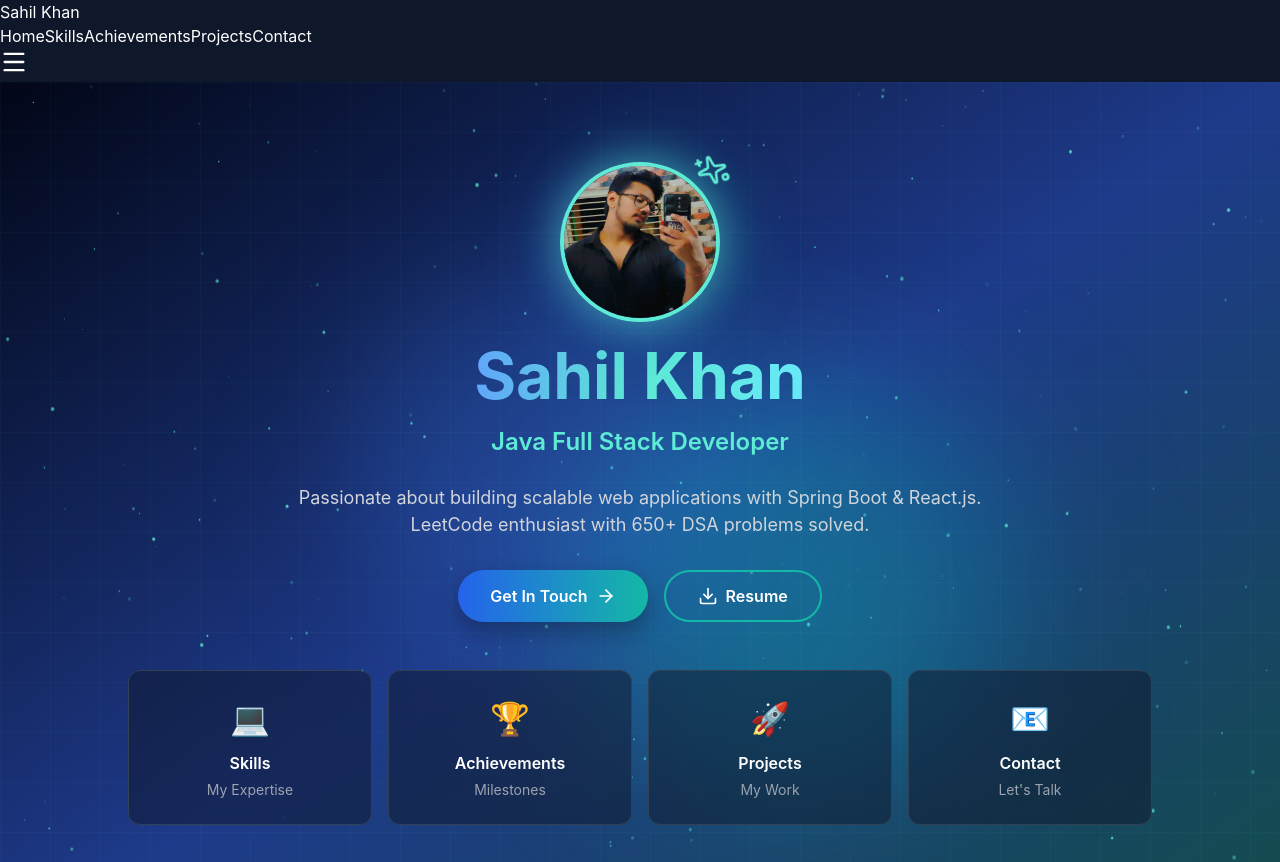
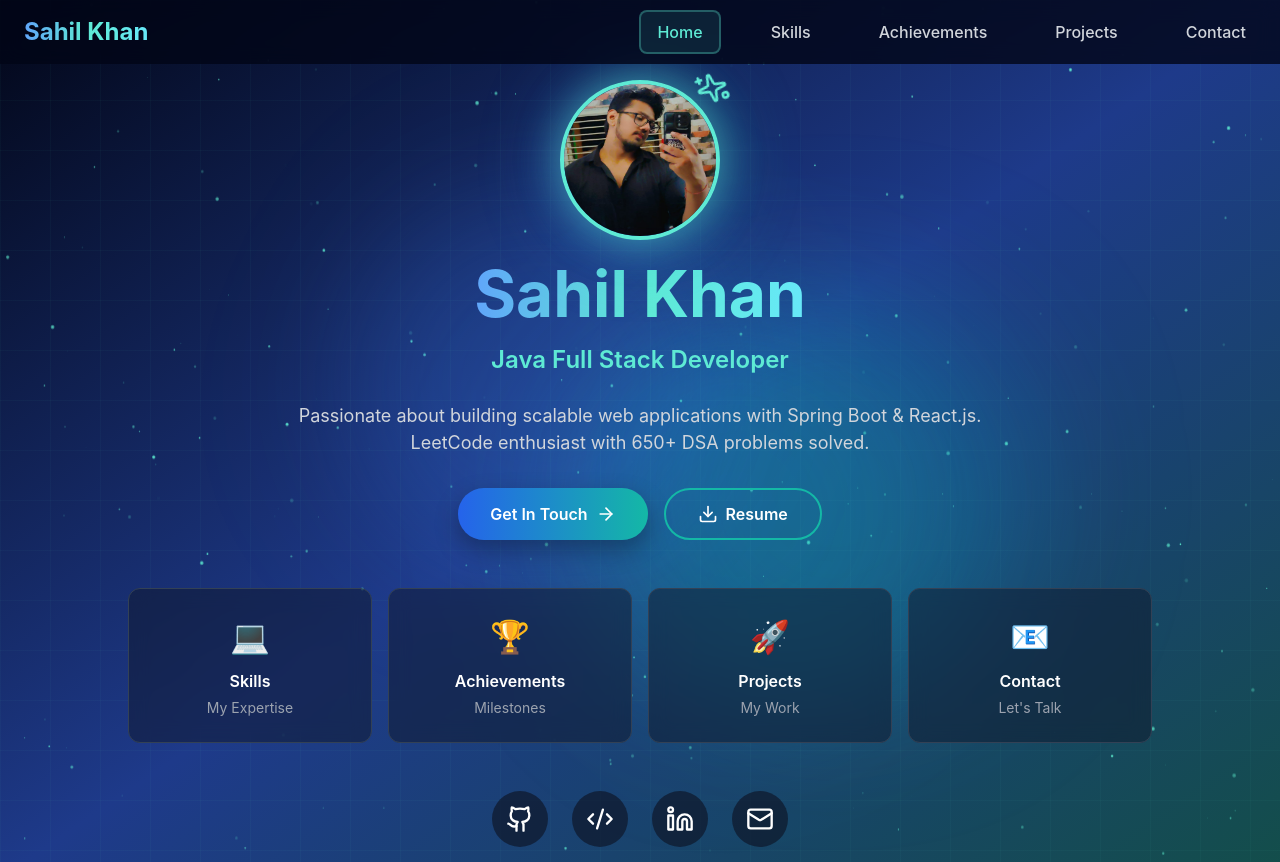
Before and after one commit to sahil-786-sahil/My_Portfolio, a React (Vite) app: page / in a window 1280 px wide. Shown: the top 862 px of the page. Built offline with nearby package versions, Linux system fonts and the light colour scheme.

Commit message:
Add mobile responsiveness to Navbar component

```diff
--- a/src/components/Navbar.jsx
+++ b/src/components/Navbar.jsx
@@ -4,14 +4,25 @@ import { Menu, X } from 'lucide-react';
 const Navbar = ({ activeSection, setActiveSection }) => {
   const [isOpen, setIsOpen] = useState(false);
   const [scrolled, setScrolled] = useState(false);
+  const [isMobile, setIsMobile] = useState(false);
 
   useEffect(() => {
     const handleScroll = () => {
       setScrolled(window.scrollY > 50);
     };
 
+    const handleResize = () => {
+      setIsMobile(window.innerWidth <= 768);
+    };
+
+    handleResize();
     window.addEventListener('scroll', handleScroll);
-    return () => window.removeEventListener('scroll', handleScroll);
+    window.addEventListener('resize', handleResize);
+
+    return () => {
+      window.removeEventListener('scroll', handleScroll);
+      window.removeEventListener('resize', handleResize);
+    };
   }, []);
 
   const navLinks = [
@@ -29,64 +40,57 @@ const Navbar = ({ activeSection, setActiveSection }) => {
   };
 
   return (
-    <nav
-      className={`fixed w-full z-50 transition-all duration-300 ${
-        scrolled
-          ? 'bg-slate-900/95 backdrop-blur-sm shadow-lg shadow-purple-500/10'
-          : 'bg-slate-900/90 backdrop-blur-sm'
-      }`}
-    >
-      <div className="max-w-7xl mx-auto px-4">
-        <div className="flex justify-between items-center h-16">
+    <nav style={{
+      ...styles.nav,
+      ...(scrolled ? styles.navScrolled : {}),
+    }}>
+      <div style={styles.container}>
+        <div style={styles.innerContainer}>
           <button
             onClick={() => handleNavClick('home')}
-            className="text-2xl font-bold bg-gradient-to-r from-purple-400 to-pink-600 bg-clip-text text-transparent hover:scale-105 transition-transform"
+            style={styles.logo}
+            className="nav-logo"
           >
-            Sahil Khan
+            <span style={styles.logoText}>Sahil Khan</span>
           </button>
 
-          {/* Desktop Navigation */}
-          <div className="hidden md:flex space-x-8">
+          <div style={isMobile ? styles.desktopNavHidden : styles.desktopNav}>
             {navLinks.map((link) => (
               <button
                 key={link.id}
                 onClick={() => handleNavClick(link.id)}
-                className={`relative transition-colors font-medium ${
-                  activeSection === link.id
-                    ? 'text-purple-400'
-                    : 'text-gray-300 hover:text-purple-400'
-                }`}
+                style={{
+                  ...styles.navLink,
+                  ...(activeSection === link.id ? styles.navLinkActive : {}),
+                }}
+                className="nav-link"
               >
                 {link.name}
-                {activeSection === link.id && (
-                  <span className="absolute -bottom-1 left-0 w-full h-0.5 bg-gradient-to-r from-purple-400 to-pink-600"></span>
-                )}
               </button>
             ))}
           </div>
 
-          {/* Mobile Menu Button */}
           <button
             onClick={() => setIsOpen(!isOpen)}
-            className="md:hidden text-white hover:text-purple-400 transition-colors"
+            style={isMobile ? {...styles.menuButton, ...styles.menuButtonVisible} : styles.menuButton}
+            className="menu-btn"
           >
             {isOpen ? <X size={28} /> : <Menu size={28} />}
           </button>
         </div>
 
-        {/* Mobile Navigation */}
         {isOpen && (
-          <div className="md:hidden bg-slate-900 border-t border-slate-800 animate-fadeInDown">
-            <div className="px-2 pt-2 pb-3 space-y-1">
+          <div style={styles.mobileNav}>
+            <div style={styles.mobileNavInner}>
               {navLinks.map((link) => (
                 <button
                   key={link.id}
                   onClick={() => handleNavClick(link.id)}
-                  className={`block w-full text-left px-3 py-2 rounded-md transition-all ${
-                    activeSection === link.id
-                      ? 'text-purple-400 bg-slate-800 transform scale-105'
-                      : 'text-gray-300 hover:text-purple-400 hover:bg-slate-800'
-                  }`}
+                  style={{
+                    ...styles.mobileNavLink,
+                    ...(activeSection === link.id ? styles.mobileNavLinkActive : {}),
+                  }}
+                  className="mobile-nav-link"
                 >
                   {link.name}
                 </button>
@@ -95,8 +99,148 @@ const Navbar = ({ activeSection, setActiveSection }) => {
           </div>
         )}
       </div>
+
+      <style jsx>{`
+        .nav-logo:hover {
+          transform: scale(1.05);
+          text-shadow: 0 0 20px rgba(251, 191, 36, 0.8);
+        }
+
+        .nav-link:hover {
+          color: #5eead4;
+          box-shadow: 0 0 15px rgba(251, 191, 36, 0.5);
+          border: 2px solid rgba(251, 191, 36, 0.5);
+        }
+
+        .menu-btn:hover {
+          background: rgba(94, 234, 212, 0.2);
+          box-shadow: 0 0 15px rgba(251, 191, 36, 0.5);
+        }
+
+        .mobile-nav-link:hover {
+          color: #fbbf24;
+          background: rgba(251, 191, 36, 0.1);
+          border: 1px solid rgba(251, 191, 36, 0.3);
+        }
+      `}</style>
     </nav>
   );
 };
 
+const styles = {
+  nav: {
+    position: 'fixed',
+    width: '100%',
+    zIndex: 50,
+    transition: 'all 0.5s',
+    background: 'rgba(2, 6, 23, 0.8)',
+    backdropFilter: 'blur(10px)',
+  },
+  navScrolled: {
+    background: 'rgba(2, 6, 23, 0.95)',
+    boxShadow: '0 4px 20px rgba(20, 184, 166, 0.15)',
+    borderBottom: '1px solid rgba(94, 234, 212, 0.2)',
+  },
+  container: {
+    maxWidth: '1280px',
+    margin: '0 auto',
+    padding: '0 1rem',
+  },
+  innerContainer: {
+    display: 'flex',
+    justifyContent: 'space-between',
+    alignItems: 'center',
+    height: '64px',
+  },
+  logo: {
+    fontSize: '1.5rem',
+    fontWeight: 'bold',
+    transition: 'transform 0.3s',
+    background: 'none',
+    border: 'none',
+    cursor: 'pointer',
+    padding: '0.5rem',
+  },
+  logoText: {
+    background: 'linear-gradient(to right, #60a5fa, #5eead4, #67e8f9)',
+    WebkitBackgroundClip: 'text',
+    WebkitTextFillColor: 'transparent',
+    backgroundClip: 'text',
+  },
+  desktopNav: {
+    display: 'flex',
+    gap: '2rem',
+  },
+  desktopNavHidden: {
+    display: 'none',
+  },
+  navLink: {
+    position: 'relative',
+    transition: 'all 0.3s',
+    fontWeight: '500',
+    background: 'none',
+    border: '2px solid transparent',
+    cursor: 'pointer',
+    color: '#d1d5db',
+    padding: '0.5rem 1rem',
+    borderRadius: '0.5rem',
+    fontSize: '1rem',
+  },
+  navLinkActive: {
+    color: '#5eead4',
+    background: 'rgba(94, 234, 212, 0.1)',
+    borderColor: 'rgba(94, 234, 212, 0.3)',
+  },
+  menuButton: {
+    display: 'none',
+    color: 'white',
+    transition: 'all 0.3s',
+    background: 'none',
+    border: 'none',
+    cursor: 'pointer',
+    padding: '0.5rem',
+    borderRadius: '0.5rem',
+  },
+  menuButtonVisible: {
+    display: 'block',
+  },
+  mobileNav: {
+    background: 'rgba(15, 23, 42, 0.95)',
+    backdropFilter: 'blur(10px)',
+    borderTop: '1px solid rgba(94, 234, 212, 0.2)',
+  },
+  mobileNavInner: {
+    padding: '0.5rem',
+    display: 'flex',
+    flexDirection: 'column',
+    gap: '0.25rem',
+  },
+  mobileNavLink: {
+    width: '100%',
+    textAlign: 'left',
+    padding: '0.75rem 1rem',
+    borderRadius: '0.5rem',
+    transition: 'all 0.3s',
+    background: 'none',
+    border: '1px solid transparent',
+    cursor: 'pointer',
+    color: '#d1d5db',
+    fontSize: '1rem',
+  },
+  mobileNavLinkActive: {
+    color: '#5eead4',
+    background: 'rgba(94, 234, 212, 0.2)',
+    border: '1px solid rgba(94, 234, 212, 0.3)',
+  },
+};
+
+// Add media query support
+if (typeof window !== 'undefined') {
+  const mediaQuery = window.matchMedia('(max-width: 768px)');
+  if (mediaQuery.matches) {
+    styles.desktopNav.display = 'none';
+    styles.menuButton.display = 'block';
+  }
+}
+
 export default Navbar;
```
